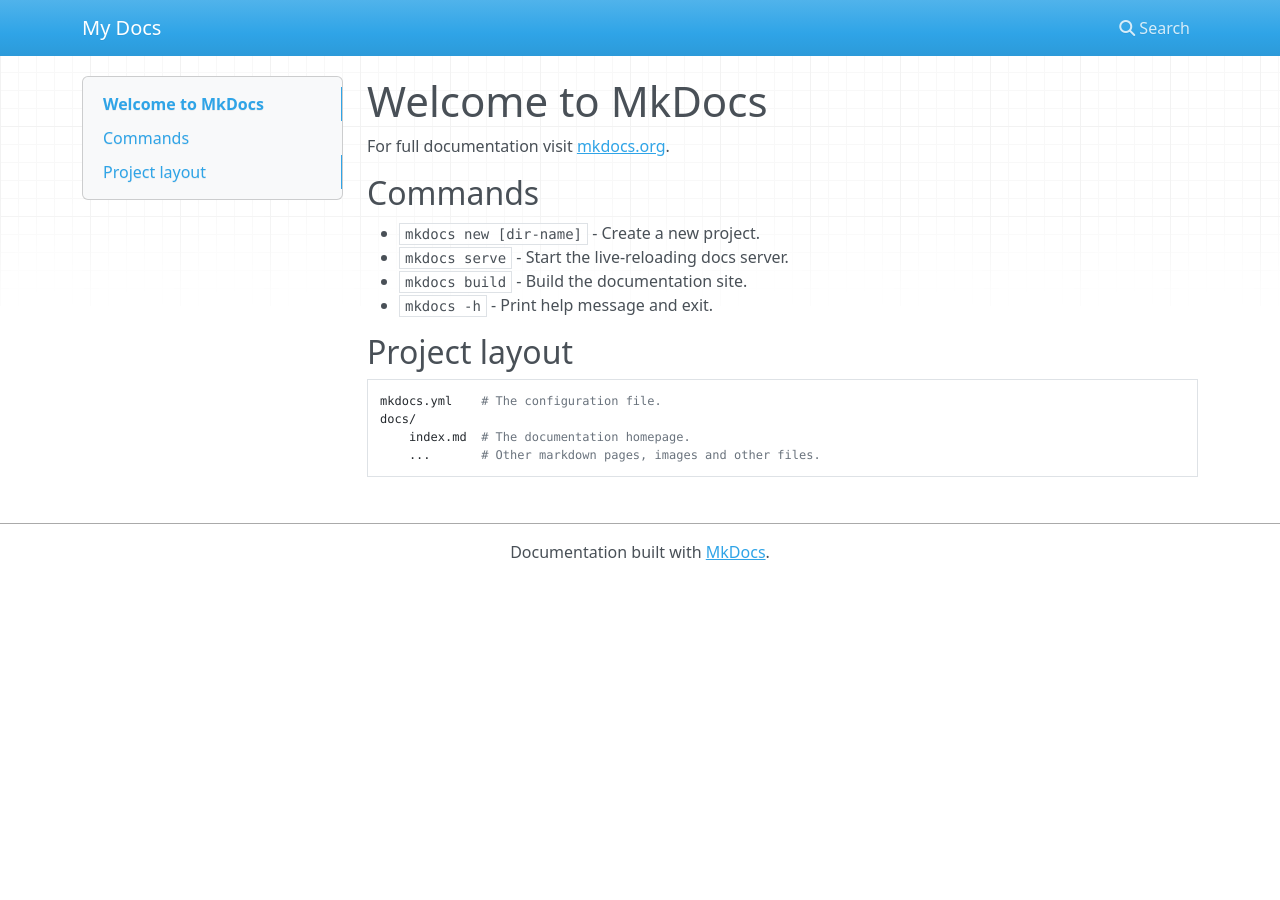
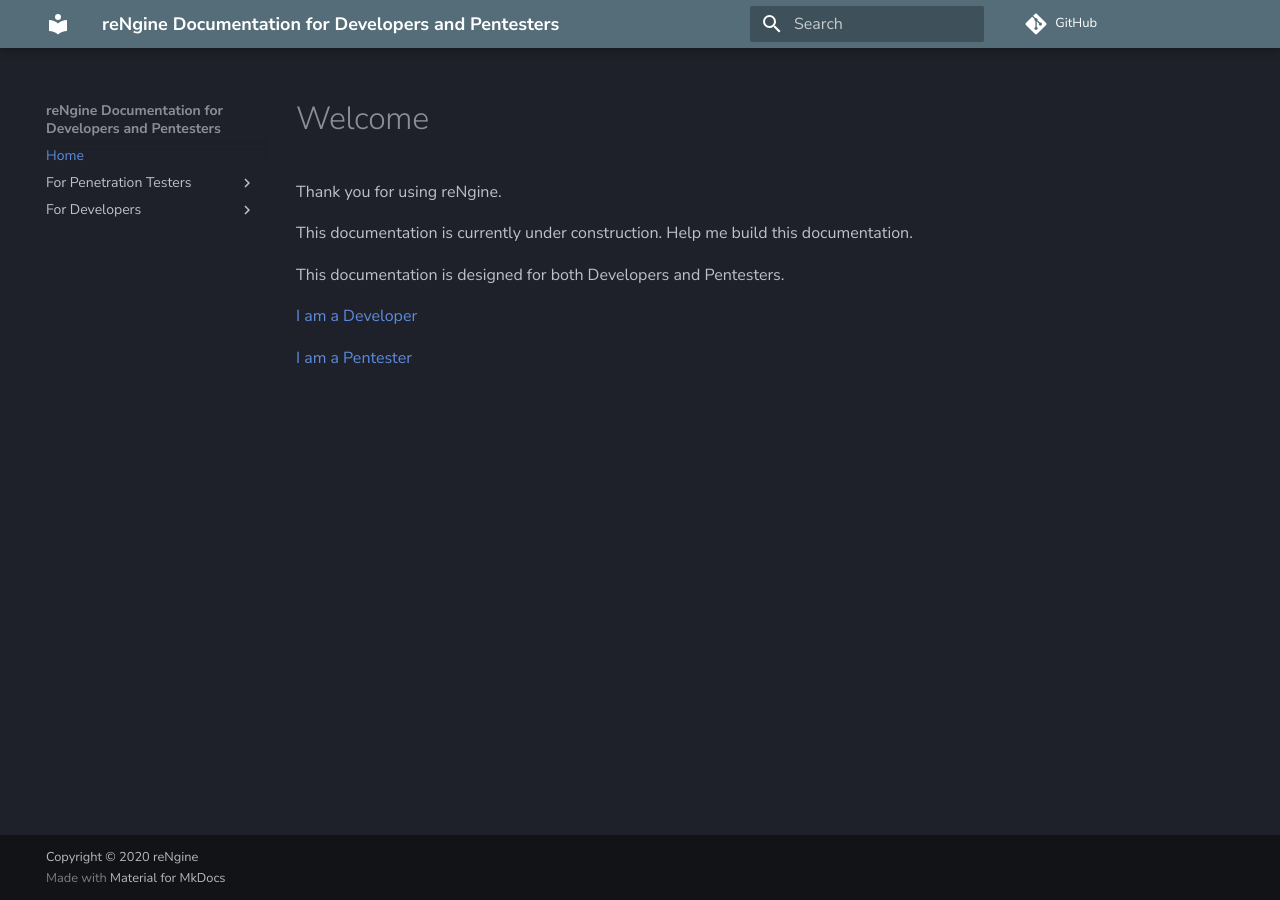
Before and after one commit to yogeshojha/rengineDocumentation, an MkDocs documentation site: the page built from docs/index.md, in a window 1280 px wide. Built offline with MkDocs 1.6.1 and Material for MkDocs 9.7.7, drawn with Linux system fonts in a browser that asks for light colours; nearby versions of some CDN libraries; comment, search, counter and statistics services are not loaded.

Commit message:
Update Docs

```diff
--- /dev/null
+++ b/docs/developer/index.md
@@ -0,0 +1,3 @@
+# For Developers
+
+Coming Soon
--- a/docs/index.md
+++ b/docs/index.md
@@ -1,17 +1,12 @@
-# Welcome to MkDocs
+# Welcome
 
-For full documentation visit [mkdocs.org](https://www.mkdocs.org).
+Thank you for using reNgine.
 
-## Commands
+This documentation is currently under construction. Help me build this documentation.
 
-* `mkdocs new [dir-name]` - Create a new project.
-* `mkdocs serve` - Start the live-reloading docs server.
-* `mkdocs build` - Build the documentation site.
-* `mkdocs -h` - Print help message and exit.
+This documentation is designed for both Developers and Pentesters.
 
-## Project layout
 
-    mkdocs.yml    # The configuration file.
-    docs/
-        index.md  # The documentation homepage.
-        ...       # Other markdown pages, images and other files.
+[I am a Developer](developer/)
+
+[I am a Pentester](pentester/)
--- a/mkdocs.yml
+++ b/mkdocs.yml
@@ -1 +1,27 @@
-site_name: My Docs
+site_name: reNgine Documentation for Developers and Pentesters
+
+# Theme
+theme:
+  name: material
+  palette:
+    scheme: slate
+    primary: blue grey
+  font:
+    text: Nunito Sans
+    code: Roboto Mono
+
+repo_url: https://github.com/yogeshojha/rengine
+
+site_description: reNgine is an automated reconnaissance framework meant for information gathering during penetration testing of web applications. reNgine has customizable scan engines, which can be used to scan the websites, endpoints, and gather information.
+site_author: Yogesh Ojha
+
+copyright: Copyright &copy; 2020 reNgine
+
+
+# Nav Bar
+nav:
+    - Home: 'index.md'
+    - 'For Penetration Testers':
+        - 'Welcome': 'pentester/index.md'
+    - For Developers:
+        - 'Welcome': 'developer/index.md'
```
Also changed, not shown: docs/pentester/index.md (added, +27 -0 lines), 1 other file.
